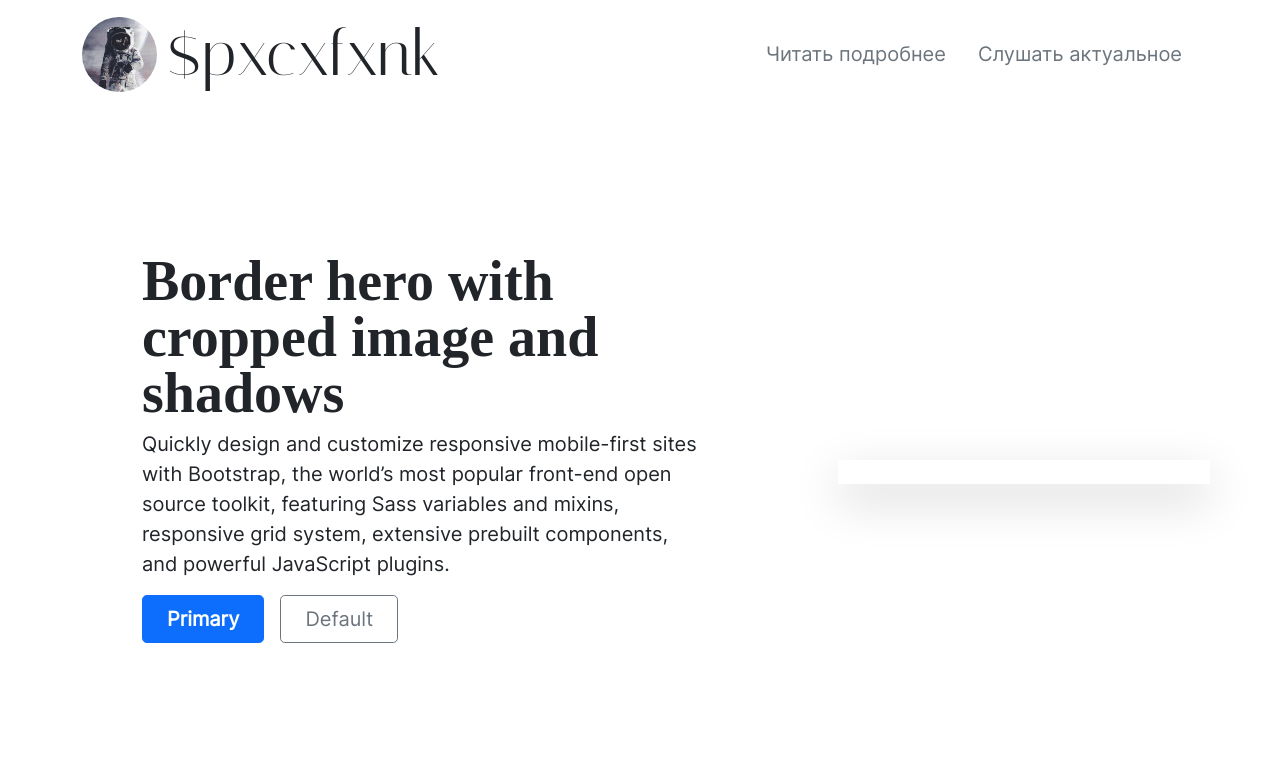
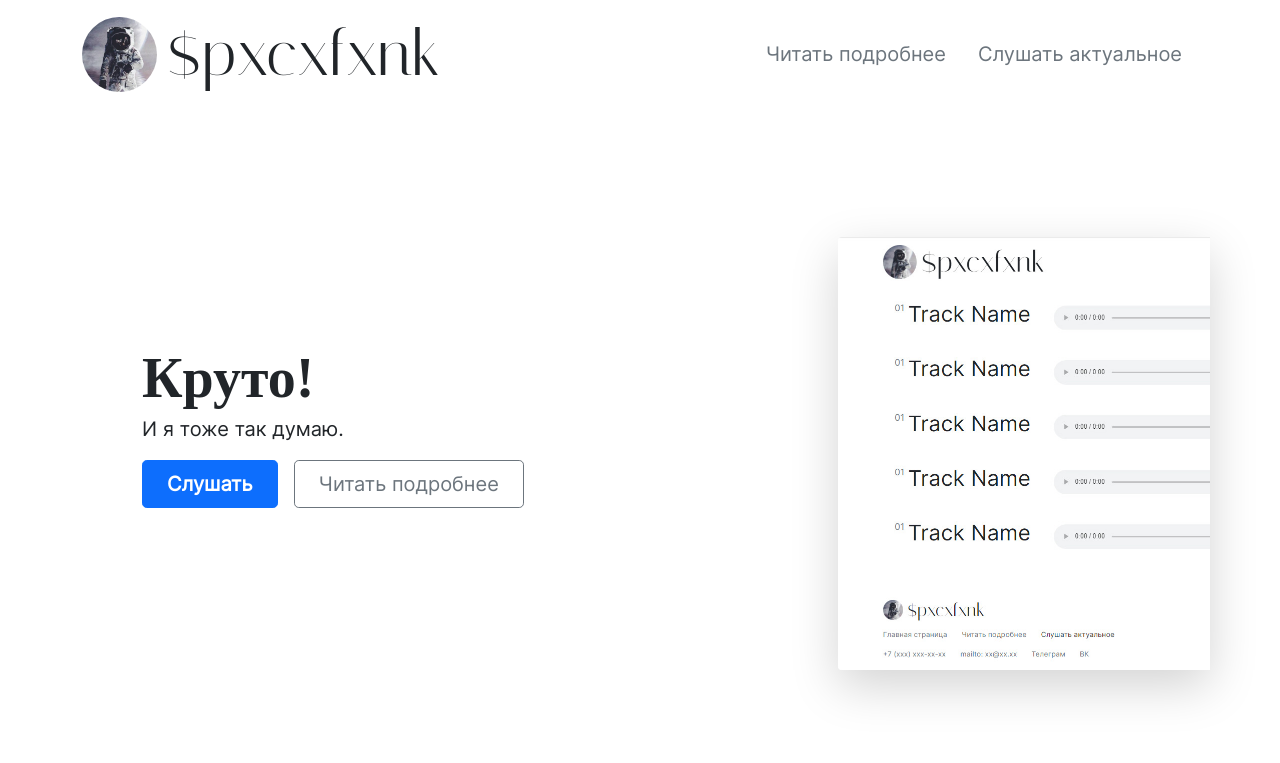
Before and after one commit to pxcxfxnk/pxcxfxnk.github.io, a plain HTML site: page index.html in a window 1280 px wide. Shown: the top 763 px of the page. Drawn offline with Linux system fonts and the light colour scheme; a web font is replaced by a local one.

Commit message:
more cool

```diff
--- a/index.html
+++ b/index.html
@@ -29,6 +29,12 @@
   <link rel="stylesheet" href="/assets/css/app.css" />
 
   <link rel="icon" href="/assets/img/favicon.ico" type="image/x-icon">
+
+  <style>
+    .rounded-start{
+      border-radius: 16px 0 0 16px;
+    }
+  </style>
 </head>
 
 <body>
@@ -54,17 +60,15 @@
     <div class="my-5">
       <div class="row p-4 pb-0 pe-lg-0 pt-lg-5 align-items-center">
         <div class="col-lg-7 p-3 p-lg-5 pt-lg-3">
-          <h1 class="display-4 fw-bold lh-1">Border hero with cropped image and shadows</h1>
-          <p class="lead">Quickly design and customize responsive mobile-first sites with Bootstrap, the world’s most
-            popular front-end open source toolkit, featuring Sass variables and mixins, responsive grid system, extensive
-            prebuilt components, and powerful JavaScript plugins.</p>
+          <h1 class="display-4 fw-bold lh-1">Круто!</h1>
+          <p class="lead">И я тоже так думаю.</p>
           <div class="d-grid gap-2 d-md-flex justify-content-md-start mb-4 mb-lg-3">
-            <button type="button" class="btn btn-primary btn-lg px-4 me-md-2 fw-bold">Primary</button>
-            <button type="button" class="btn btn-outline-secondary btn-lg px-4">Default</button>
+            <a href="/tracks.html" class="btn btn-primary btn-lg px-4 me-md-2 fw-bold">Слушать</a>
+            <a href="/about.html" class="btn btn-outline-secondary btn-lg px-4">Читать подробнее</a>
           </div>
         </div>
-        <div class="col-lg-4 offset-lg-1 p-0 overflow-hidden shadow-lg">
-          <img class="rounded-lg-3" src="bootstrap-docs.png" alt="" width="720">
+        <div class="col-lg-4 rounded-start offset-lg-1 p-0 overflow-hidden shadow-lg">
+          <img class="rounded-lg-3" src="/assets/img/logo/scrn.jpg" alt="" width="720">
         </div>
       </div>
     </div>
```
Also changed, not shown: assets/img/logo/scrn.jpg (added).
